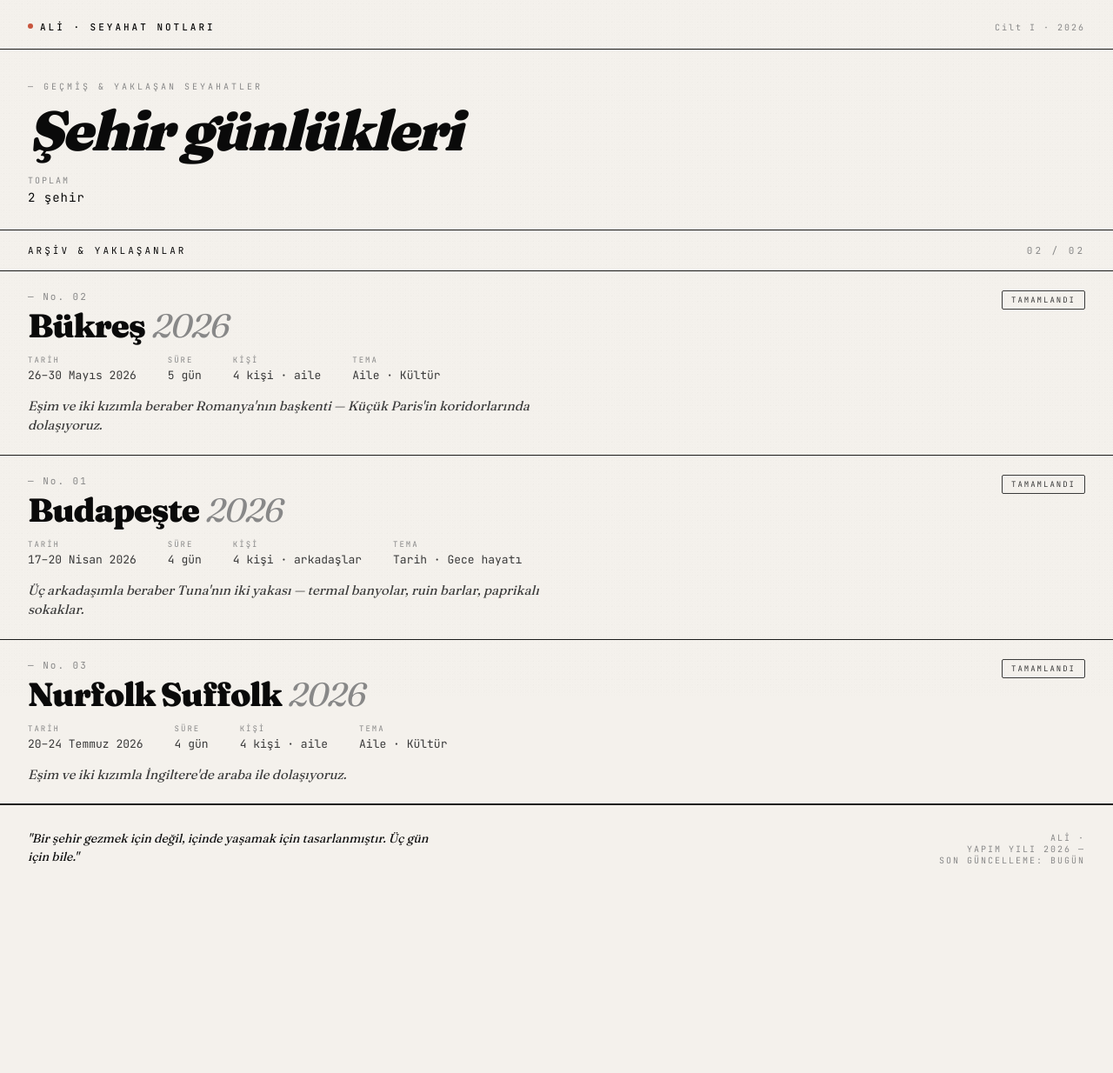
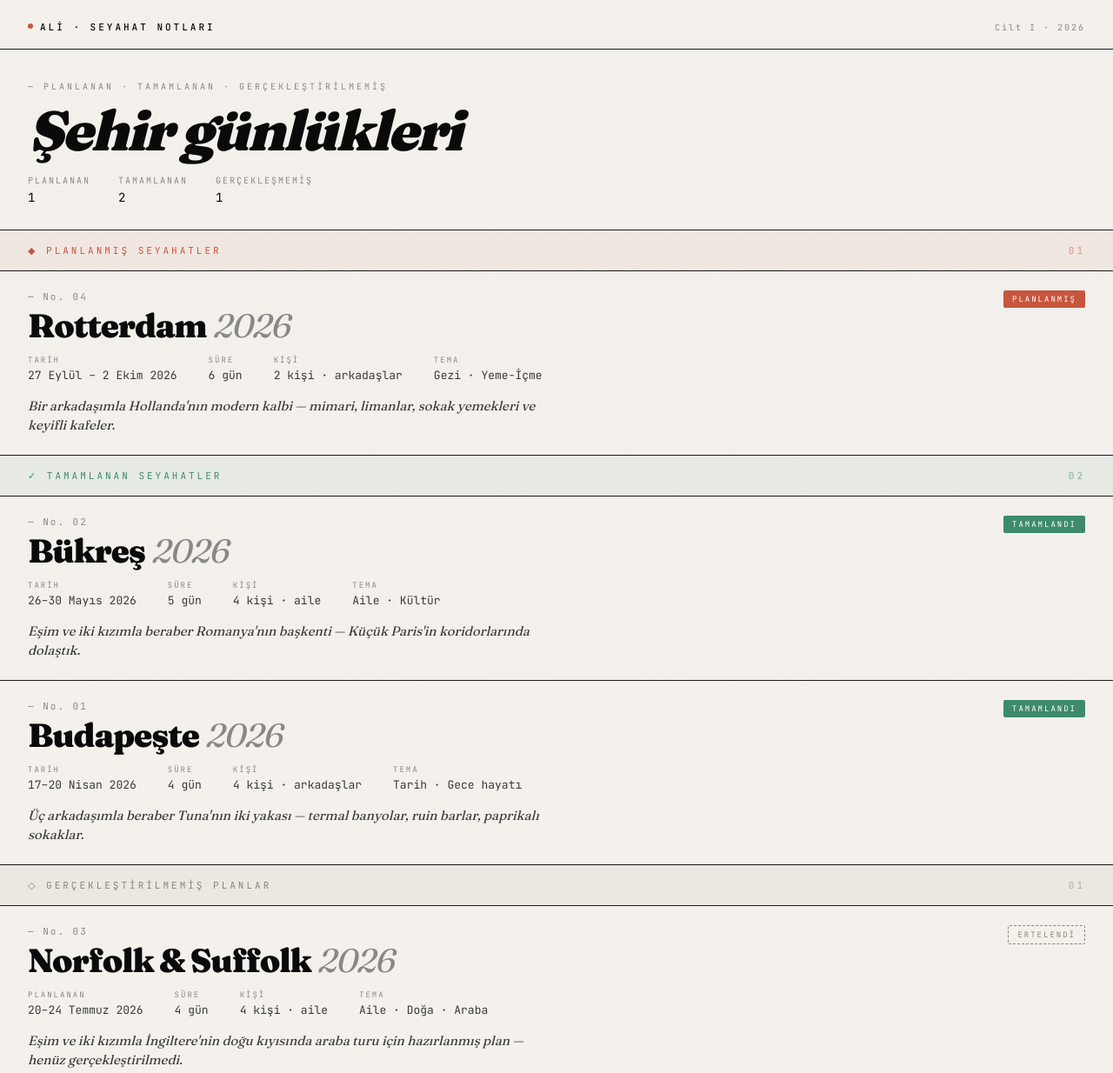
Before and after one commit to alican223/travel-plans, a plain HTML site: page index.html in a window 1280 px wide. Shown: the top 1234 px of the page at 87% size. Before the commit the page ends 1016 px from the top, so only its background shows below. Drawn offline with Linux system fonts and the light colour scheme.

Commit message:
Update index.html

```diff
--- a/index.html
+++ b/index.html
@@ -12,12 +12,13 @@
   --ink-soft:#3a3a3a;
   --ink-faded:#888;
   --accent:#c8553d;
+  --success:#3d8b6b;
+  --muted:#8a8578;
   --rule:#1a1a1a;
 }
 *{margin:0;padding:0;box-sizing:border-box;-webkit-tap-highlight-color:transparent}
 html,body{background:var(--paper);color:var(--ink);font-family:'Fraunces',serif;min-height:100vh;overflow-x:hidden}
 
-/* Grain texture overlay */
 body::before{
   content:'';
   position:fixed;inset:0;
@@ -31,7 +32,6 @@ body::before{
   opacity:.6;
 }
 
-/* HEADER */
 .masthead{
   border-bottom:1px solid var(--rule);
   padding:24px 32px 18px;
@@ -63,7 +63,6 @@ body::before{
   letter-spacing:2px;
 }
 
-/* HERO */
 .hero{
   padding:36px 32px 28px;
   border-bottom:1px solid var(--rule);
@@ -87,11 +86,10 @@ body::before{
   font-variation-settings:"opsz" 144;
   font-style:italic;
 }
-.hero h1 .roman{font-style:normal}
 .hero-meta{
   margin-top:20px;
   display:flex;
-  gap:48px;
+  gap:32px;
   flex-wrap:wrap;
   font-family:'JetBrains Mono',monospace;
   font-size:11px;
@@ -102,11 +100,7 @@ body::before{
 .hero-meta span:first-child{color:var(--ink-faded);font-size:10px;letter-spacing:2px;text-transform:uppercase}
 .hero-meta span:last-child{font-size:14px;color:var(--ink)}
 
-/* TRIPS LIST */
-.trips{
-  position:relative;
-  z-index:2;
-}
+.trips{position:relative;z-index:2}
 .section-label{
   padding:16px 32px;
   border-bottom:1px solid var(--rule);
@@ -117,8 +111,15 @@ body::before{
   display:flex;
   justify-content:space-between;
   align-items:center;
+  background:rgba(0,0,0,0.02);
 }
-.section-label .count{color:var(--ink-faded)}
+.section-label.planned{background:rgba(200,85,61,0.06);color:var(--accent)}
+.section-label.completed{background:rgba(61,139,107,0.06);color:var(--success)}
+.section-label.unrealized{background:rgba(138,133,120,0.08);color:var(--muted)}
+.section-label .count{color:var(--ink-faded);font-weight:400}
+.section-label.planned .count{color:var(--accent);opacity:.6}
+.section-label.completed .count{color:var(--success);opacity:.6}
+.section-label.unrealized .count{color:var(--muted);opacity:.6}
 
 .trip{
   display:block;
@@ -135,10 +136,13 @@ body::before{
   color:var(--paper);
   padding-left:40px;
 }
+.trip.faded{opacity:.7}
+.trip.faded:hover{opacity:1}
 .trip:hover .trip-arrow{opacity:1;transform:translateX(0)}
 .trip:hover .trip-meta span:first-child{color:rgba(244,241,236,.5)}
-.trip:hover .trip-status.upcoming{background:var(--paper);color:var(--ink)}
-.trip:hover .trip-status.past{border-color:var(--paper);color:var(--paper)}
+.trip:hover .trip-status.planned{background:var(--paper);color:var(--ink)}
+.trip:hover .trip-status.completed{background:var(--paper);color:var(--ink)}
+.trip:hover .trip-status.unrealized{border-color:var(--paper);color:var(--paper)}
 
 .trip-num{
   font-family:'JetBrains Mono',monospace;
@@ -202,14 +206,9 @@ body::before{
   padding:4px 10px;
   border-radius:2px;
 }
-.trip-status.upcoming{
-  background:var(--accent);
-  color:#fff;
-}
-.trip-status.past{
-  border:1px solid var(--ink-soft);
-  color:var(--ink-soft);
-}
+.trip-status.planned{background:var(--accent);color:#fff}
+.trip-status.completed{background:var(--success);color:#fff}
+.trip-status.unrealized{border:1px dashed var(--muted);color:var(--muted)}
 
 .trip-arrow{
   position:absolute;
@@ -222,7 +221,6 @@ body::before{
   transition:opacity .3s,transform .3s;
 }
 
-/* FOOTER */
 .foot{
   padding:28px 32px 20px;
   border-top:1px solid var(--rule);
@@ -250,11 +248,10 @@ body::before{
   text-align:right;
 }
 
-/* MOBILE */
 @media (max-width:680px){
   .masthead{padding:14px 18px 10px;flex-direction:column;align-items:flex-start;gap:4px}
   .hero{padding:24px 18px 20px}
-  .hero-meta{gap:24px;margin-top:14px}
+  .hero-meta{gap:20px;margin-top:14px}
   .trip{padding:18px 18px}
   .trip:hover{padding-left:26px}
   .trip-status{top:18px;right:18px;font-size:8px}
@@ -265,17 +262,12 @@ body::before{
   .foot-meta{text-align:left}
 }
 
-/* Animation on load */
 @keyframes rise{
   from{opacity:0;transform:translateY(20px)}
   to{opacity:1;transform:translateY(0)}
 }
 .hero h1{animation:rise .8s ease-out}
 .trip{animation:rise .6s ease-out both}
-.trip:nth-child(2){animation-delay:.1s}
-.trip:nth-child(3){animation-delay:.2s}
-.trip:nth-child(4){animation-delay:.3s}
-.trip:nth-child(5){animation-delay:.4s}
 </style>
 </head>
 <body>
@@ -286,21 +278,50 @@ body::before{
 </div>
 
 <section class="hero">
-  <div class="hero-eyebrow">— Geçmiş & yaklaşan seyahatler</div>
+  <div class="hero-eyebrow">— Planlanan · Tamamlanan · Gerçekleştirilmemiş</div>
   <h1>Şehir <em>günlükleri</em></h1>
   <div class="hero-meta">
     <div>
-      <span>Toplam</span>
-      <span>2 şehir</span>
+      <span>Planlanan</span>
+      <span>1</span>
+    </div>
+    <div>
+      <span>Tamamlanan</span>
+      <span>2</span>
+    </div>
+    <div>
+      <span>Gerçekleşmemiş</span>
+      <span>1</span>
     </div>
   </div>
 </section>
 
 <section class="trips">
 
-  <div class="section-label">
-    <span>Arşiv & Yaklaşanlar</span>
-    <span class="count">02 / 02</span>
+  <!-- PLANLANMIŞ -->
+  <div class="section-label planned">
+    <span>◆ Planlanmış Seyahatler</span>
+    <span class="count">01</span>
+  </div>
+
+  <a href="./rotterdam/" class="trip">
+    <div class="trip-num">— No. 04</div>
+    <div class="trip-name">Rotterdam <em>2026</em></div>
+    <div class="trip-meta">
+      <div><span>Tarih</span><span>27 Eylül – 2 Ekim 2026</span></div>
+      <div><span>Süre</span><span>6 gün</span></div>
+      <div><span>Kişi</span><span>2 kişi · arkadaşlar</span></div>
+      <div><span>Tema</span><span>Gezi · Yeme-İçme</span></div>
+    </div>
+    <div class="trip-tagline">Bir arkadaşımla Hollanda'nın modern kalbi — mimari, limanlar, sokak yemekleri ve keyifli kafeler.</div>
+    <div class="trip-status planned">Planlanmış</div>
+    <div class="trip-arrow">→</div>
+  </a>
+
+  <!-- TAMAMLANMIŞ -->
+  <div class="section-label completed">
+    <span>✓ Tamamlanan Seyahatler</span>
+    <span class="count">02</span>
   </div>
 
   <a href="./bucharest/" class="trip">
@@ -312,8 +333,8 @@ body::before{
       <div><span>Kişi</span><span>4 kişi · aile</span></div>
       <div><span>Tema</span><span>Aile · Kültür</span></div>
     </div>
-    <div class="trip-tagline">Eşim ve iki kızımla beraber Romanya'nın başkenti — Küçük Paris'in koridorlarında dolaşıyoruz.</div>
-    <div class="trip-status past">Tamamlandı</div>
+    <div class="trip-tagline">Eşim ve iki kızımla beraber Romanya'nın başkenti — Küçük Paris'in koridorlarında dolaştık.</div>
+    <div class="trip-status completed">Tamamlandı</div>
     <div class="trip-arrow">→</div>
   </a>
 
@@ -327,21 +348,27 @@ body::before{
       <div><span>Tema</span><span>Tarih · Gece hayatı</span></div>
     </div>
     <div class="trip-tagline">Üç arkadaşımla beraber Tuna'nın iki yakası — termal banyolar, ruin barlar, paprikalı sokaklar.</div>
-    <div class="trip-status past">Tamamlandı</div>
+    <div class="trip-status completed">Tamamlandı</div>
     <div class="trip-arrow">→</div>
   </a>
 
-    <a href="./uk2026/" class="trip">
+  <!-- GERÇEKLEŞMEMİŞ -->
+  <div class="section-label unrealized">
+    <span>◇ Gerçekleştirilmemiş Planlar</span>
+    <span class="count">01</span>
+  </div>
+
+  <a href="./uk2026/" class="trip faded">
     <div class="trip-num">— No. 03</div>
-    <div class="trip-name">Nurfolk Suffolk <em>2026</em></div>
+    <div class="trip-name">Norfolk & Suffolk <em>2026</em></div>
     <div class="trip-meta">
-      <div><span>Tarih</span><span>20–24 Temmuz 2026</span></div>
+      <div><span>Planlanan</span><span>20–24 Temmuz 2026</span></div>
       <div><span>Süre</span><span>4 gün</span></div>
       <div><span>Kişi</span><span>4 kişi · aile</span></div>
-      <div><span>Tema</span><span>Aile · Kültür</span></div>
+      <div><span>Tema</span><span>Aile · Doğa · Araba</span></div>
     </div>
-    <div class="trip-tagline">Eşim ve iki kızımla İngiltere'de araba ile dolaşıyoruz.</div>
-    <div class="trip-status past">Tamamlandı</div>
+    <div class="trip-tagline">Eşim ve iki kızımla İngiltere'nin doğu kıyısında araba turu için hazırlanmış plan — henüz gerçekleştirilmedi.</div>
+    <div class="trip-status unrealized">Ertelendi</div>
     <div class="trip-arrow">→</div>
   </a>
 
```
